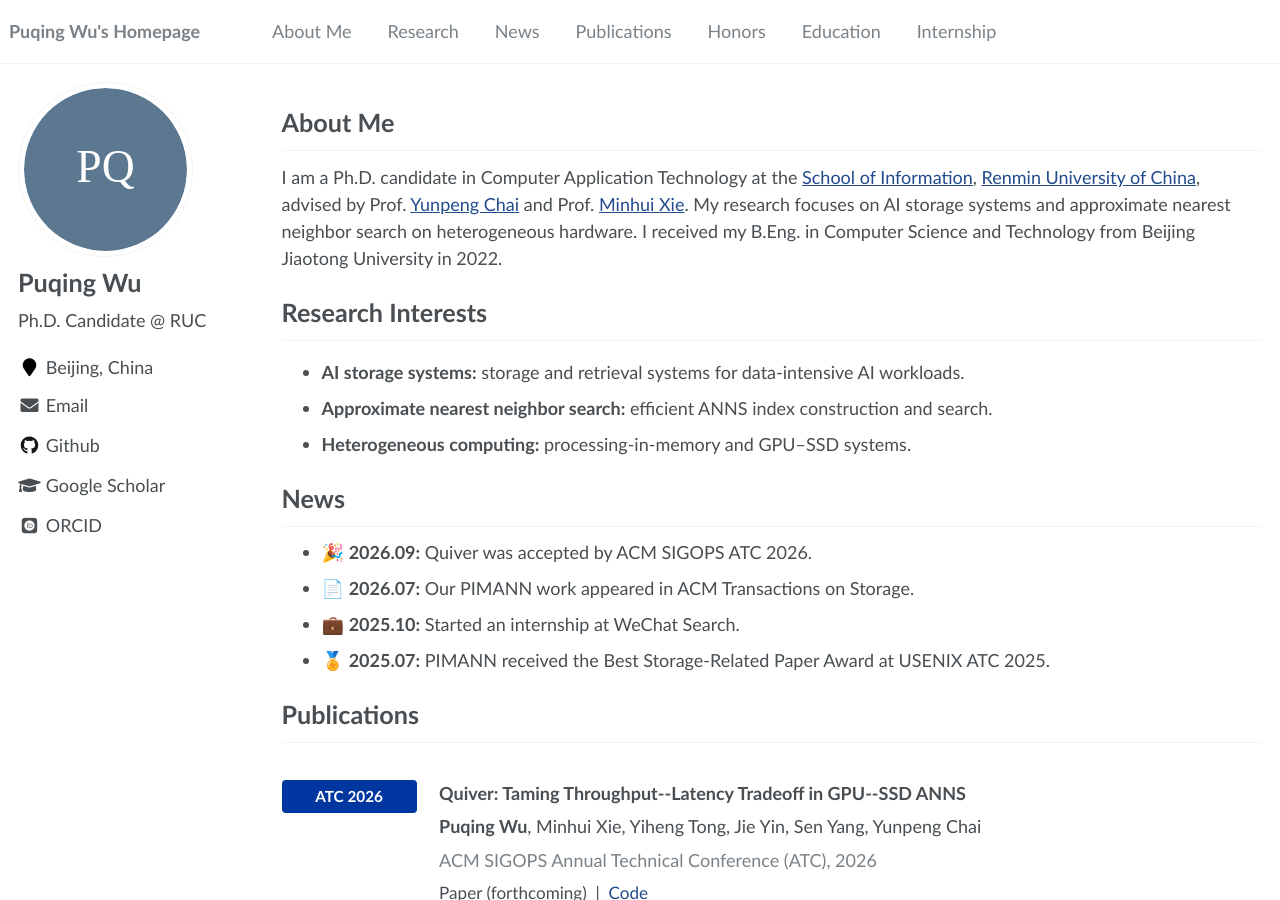
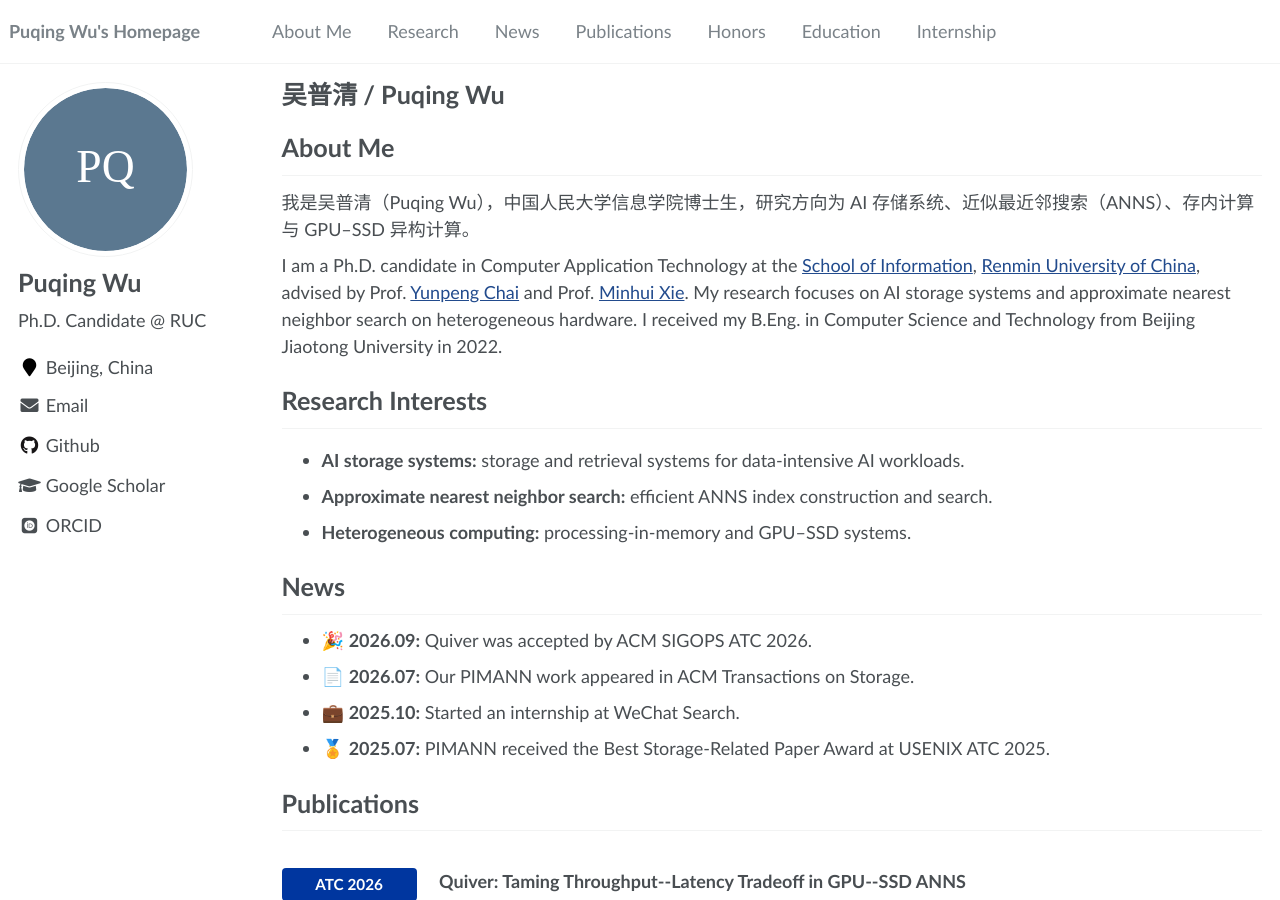
Before and after one commit to w-pq/w-pq.github.io, a Jekyll site: the page built from _pages/about.md, in a window 1280 px wide and 900 px high. Built offline with Jekyll 4.4.1, drawn with Linux system fonts in a browser that asks for light colours; some web fonts are replaced.

Commit message:
Add bilingual homepage heading and search description

```diff
--- a/_includes/seo.html
+++ b/_includes/seo.html
@@ -23,6 +23,7 @@
 {% assign seo_description = page.description | default: page.excerpt | default: site.description %}
 {% if seo_description %}
   {% assign seo_description = seo_description | markdownify | strip_html | strip_newlines | escape_once %}
+  <meta name="description" content="{{ seo_description }}">
 {% endif %}
 
 {% assign seo_author = page.author | default: page.author[0] | default: site.author[0] %}
--- a/_pages/about.md
+++ b/_pages/about.md
@@ -1,7 +1,7 @@
 ---
 permalink: /
-title: ""
-excerpt: ""
+title: "吴普清 / Puqing Wu"
+excerpt: "吴普清（Puqing Wu），中国人民大学信息学院博士生，研究 AI 存储系统、近似最近邻搜索与 GPU–SSD 异构计算。Puqing Wu is a Ph.D. candidate at Renmin University of China researching AI storage systems and approximate nearest neighbor search."
 author_profile: true
 redirect_from:
   - /about/
@@ -10,6 +10,8 @@ redirect_from:
 
 About Me
 ---
+
+<p lang="zh-CN">我是吴普清（Puqing Wu），中国人民大学信息学院博士生，研究方向为 AI 存储系统、近似最近邻搜索（ANNS）、存内计算与 GPU–SSD 异构计算。</p>
 
 I am a Ph.D. candidate in Computer Application Technology at the [School of Information](http://info.ruc.edu.cn/), [Renmin University of China](https://www.ruc.edu.cn/), advised by Prof. [Yunpeng Chai](http://info.ruc.edu.cn/jsky/szdw/ajxjgcx/jsjkxyjsx1/js2/06f9baa19a6b43a9897c773886be5702.htm) and Prof. [Minhui Xie](https://minhui-xie.github.io/). My research focuses on AI storage systems and approximate nearest neighbor search on heterogeneous hardware. I received my B.Eng. in Computer Science and Technology from Beijing Jiaotong University in 2022.
 
```
